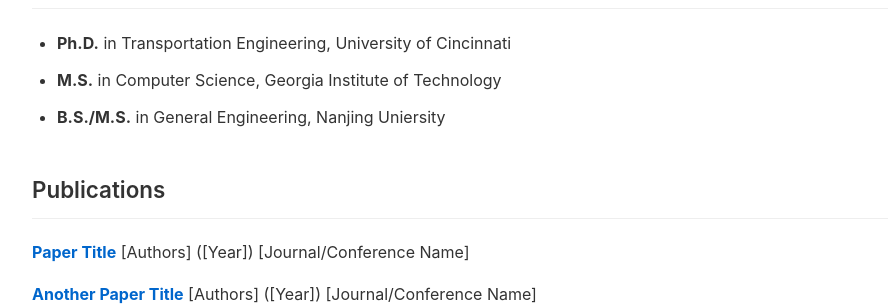
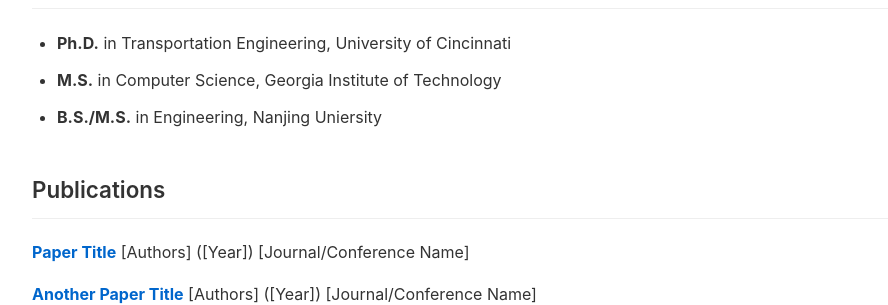
Before and after one commit to YingfanGu/YingfanGu.github.io, a Jekyll site: the page built from index.md, in a window 1280 px wide and 900 px high, scrolled down 829 px. Shown: the part 153-458 px from the top of the window, without its empty margins (178-1066 px from the left). Built offline with Jekyll 4.4.1, drawn with Linux system fonts in a browser that asks for light colours.

Commit message:
Correct education details for B.S./M.S. degree to reflect accurate field of study

```diff
--- a/index.md
+++ b/index.md
@@ -53,7 +53,7 @@
 
 * **Ph.D.** in Transportation Engineering, University of Cincinnati
 * **M.S.** in Computer Science, Georgia Institute of Technology
-* **B.S./M.S.** in General Engineering, Nanjing Uniersity
+* **B.S./M.S.** in Engineering, Nanjing Uniersity
 
 ## Publications
 
```
